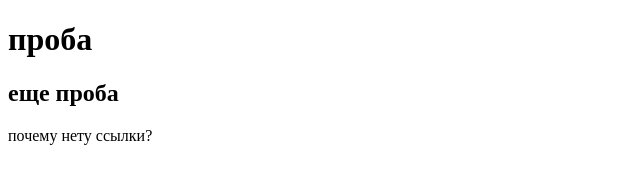
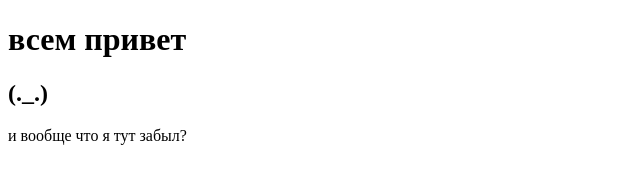
Before and after one commit to Alexgrig31/--------, a plain HTML site: page index.html in a window 1280 px wide. Shown: the whole page, without its empty margins (0-640 px from the left). Drawn offline with Linux system fonts and the light colour scheme.

```diff
--- a/index.html
+++ b/index.html
@@ -7,8 +7,8 @@
     <title>курсовая</title>
 </head>
 <body>
-    <h1>проба</h1>
-    <h2>еще проба</h2>
-    <p>почему нету ссылки?</p>
+    <h1>всем привет</h1>
+    <h2>(._.)</h2>
+    <p>и вообще что я тут забыл?</p>
 </body>
 </html>
```
